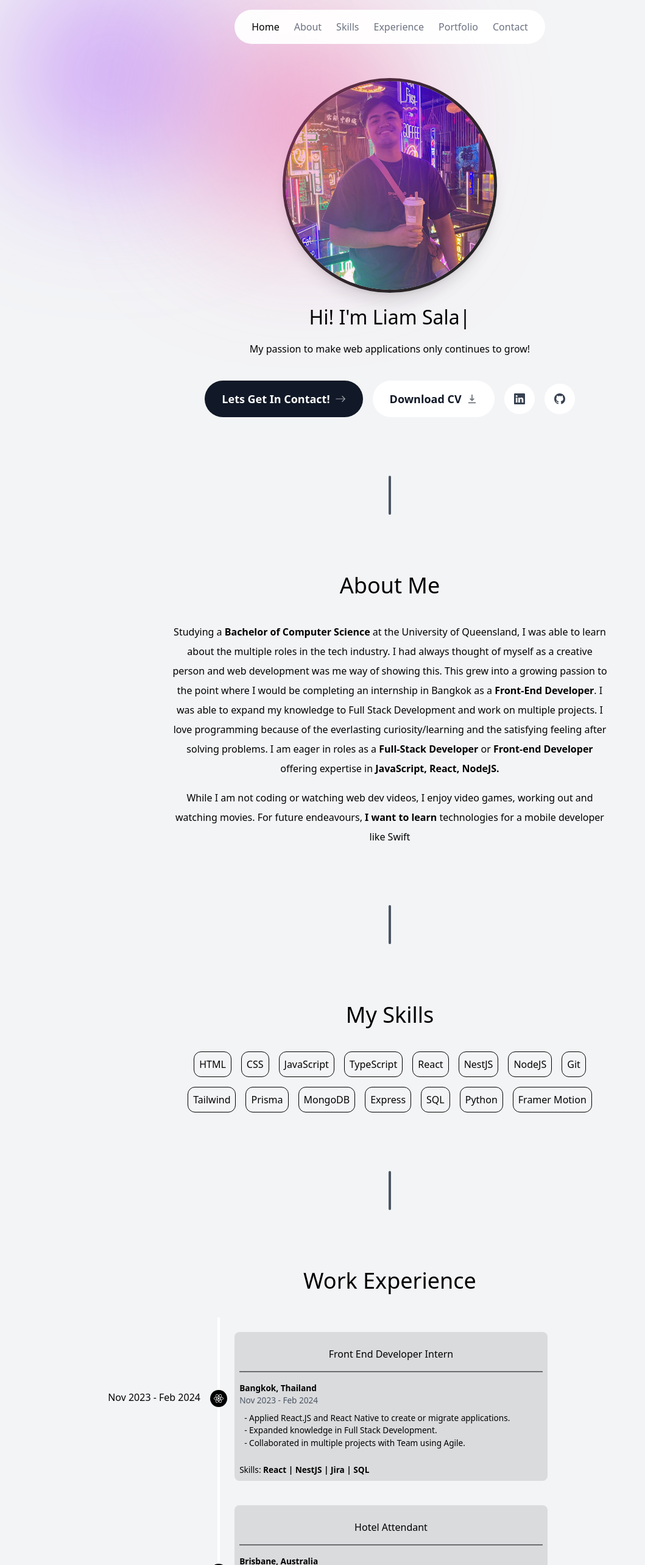
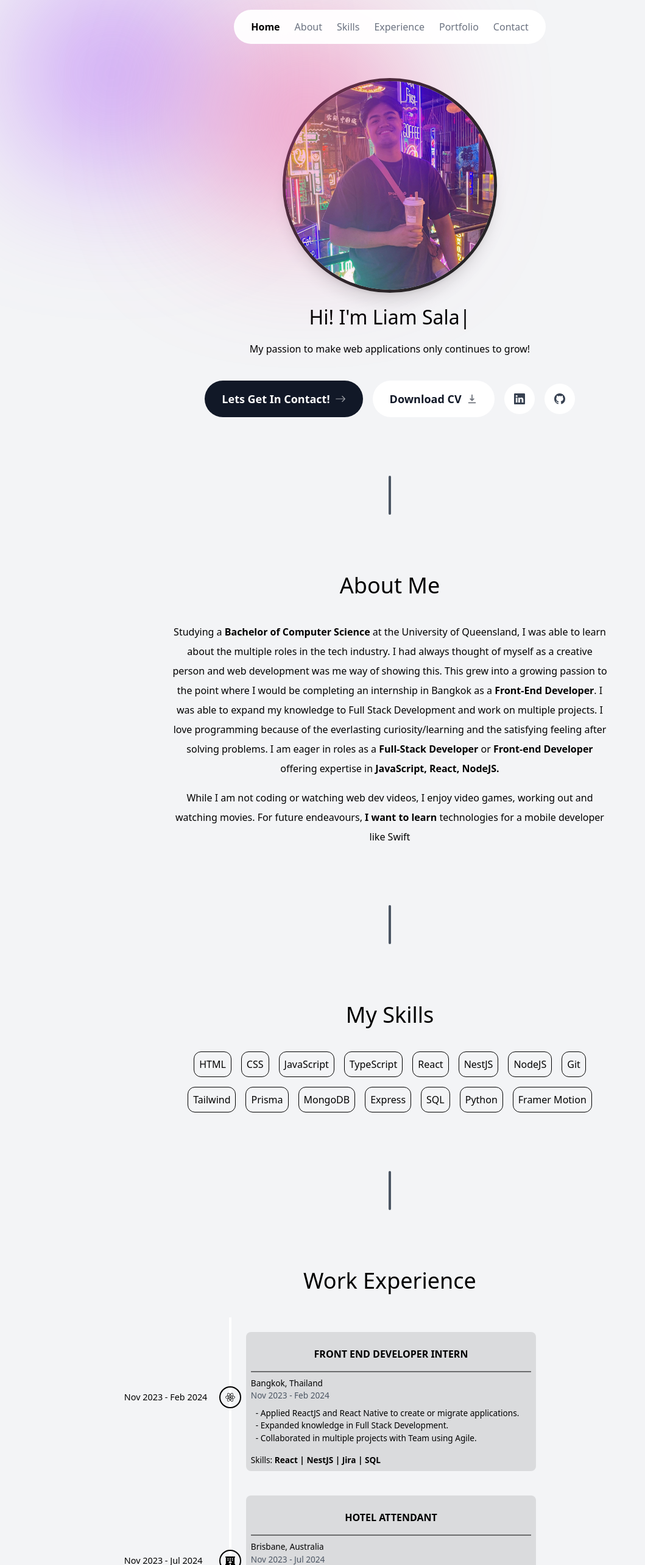
Before and after one commit to LiamSalangsang/portfolio2024, a React (Vite) app: page / in a window 1280 px wide. Shown: the top 2566 px of the page at 61% size, without its empty margins (0-1059 px from the left). Built offline with nearby package versions, Linux system fonts and the light colour scheme.

Commit message:
refining footer

```diff
--- a/src/App.jsx
+++ b/src/App.jsx
@@ -13,7 +13,7 @@ import { useState } from "react";
 
 const App = () => {
   const [ active, setActive ] = useState("#home");
-  return <div className="flex flex-col items-center bg-gray-100  z-[-100]">
+  return <div className="flex flex-col items-center bg-gray-100  -z-[100]">
   <NavigationBar active = {active} setActive = {setActive} />
   <Circle/>
   <Main/>
--- a/src/components/ExperienceSection.jsx
+++ b/src/components/ExperienceSection.jsx
@@ -1,10 +1,7 @@
-import { links } from "../lib/data";
-import { MdWork } from "react-icons/md";
 import { useRef } from "react";
 import { motion, useScroll } from "framer-motion";
 
 const ExperienceSection = (props) => {
-  const {title, location, timeWorked, achievements,icon, description} = props;
   const ref = useRef(null);
   const { scrollYProgress } = useScroll({
     target: ref,
@@ -20,16 +17,16 @@ const ExperienceSection = (props) => {
       animate = {{x:0}}
       transition={{ duration: 0.6 }}
       className="bg-black/10 rounded-lg relative min-w-80">
-    <div className="absolute top-[39%] -left-10 z-10"><div className="w-7 h-7 rounded-full bg-black flex text-white justify-center items-center"> {icon}</div></div>
-    <div className="absolute top-[39%] -left-[13rem] z-10"><div> {timeWorked}</div></div>
-    <div className="z-50 text-center p-4 m-2 border-b-2 border-b-black/50">{title}</div>
+    <div className="absolute top-[39%] -left-11 z-10"><div className="w-9 h-9 rounded-full border-2 border-black flex  justify-center items-center"> {props.icon}</div></div>
+    <div className="absolute top-[42%] -left-[12.5rem] z-10 text-left text-[0.9rem]"><div> {props.timeWorked}</div></div>
+    <div className="z-50 text-center p-4 m-2 border-b-2 border-b-black/50 uppercase font-semibold">{props.title}</div>
     <div className=" gap-2 text-[0.85rem]" >
-      <div className="p-2">
-        <div className="font-semibold">{location}</div>
-        <div className="text-gray-600">{timeWorked}</div>
-        <ul className="list-square p-2">{achievements.map((achi, idx)=> <li  key = {idx}> - {achi} </li>)}</ul>
+      <div className="pl-2">
+        <div className="">{props.location}</div>
+        <div className="text-gray-600">{props.timeWorked}</div>
+        <ul className="list-square p-2">{props.achievements.map((achi, idx)=> <li  key = {idx}> - {achi} </li>)}</ul>
       </div>
-      <div className="p-2"> Skills: <span className="font-semibold">{description}</span></div>
+      <div className="p-2"> Skills: <span className="font-semibold">{props.description}</span></div>
     </div>
     </motion.section></>
 };
--- a/src/components/Footer.jsx
+++ b/src/components/Footer.jsx
@@ -1,7 +1,21 @@
-import React from 'react'
+export default function Footer({ setActive }) {
+  const ScrollBackToTop = () => {
+    setActive("#home");
+    window.scroll({
+      top: 0,
+      behavior: "smooth",
+    });
+  };
 
-export default function Footer({setActive}) {
   return (
-   <a className="font-bold flex w-full justify-center mt-10 bg-black text-white p-4" href="#home" onClick={()=>setActive("#home")} > Back to Top </a>
-  )
+    <div className="flex bg-gray-500 font-semibold w-full mt-10 p-4 hover:bg-black hover:text-white transition">
+      <button
+        className="w-full translate-x-[50%]"
+        onClick={ScrollBackToTop}
+      >
+        Back To Top
+      </button>
+      <div className=" w-full text-right">Liam Salangsang Portfolio 2024</div>
+    </div>
+  );
 }
--- a/src/components/NavigationBar.jsx
+++ b/src/components/NavigationBar.jsx
@@ -1,30 +1,46 @@
-import { links } from '../lib/data.js';
-import { useState } from 'react';
+import { links } from "../lib/data.js";
 
-const ScrollToSection= (sectionID) =>{
+const ScrollToSection = (sectionID) => {
   const selected = document.getElementById(sectionID.slice(1));
-  if (selected){
+
+  if (selected) {
     window.scroll({
       top: selected.offsetTop - 100,
-      behavior: 'smooth'
+      behavior: "smooth",
     });
   }
+};
 
-}
-
-const NavigationBar = ({active, setActive}) => {
-
-
-  return <header className=' z-[100] fixed top-4'>
-    <nav className='bg-white/95 px-7 py-4 rounded-full'>
-      <ul className=" flex gap-6 ">
-        {links.map((link)=> {
-          return <div key = {link.hash} ><button onClick = {()=>{(ScrollToSection(link.hash)); setActive(link.hash);}} className={`hover:text-black transition ${active === link.hash ? 'text-black font-[500]' : 'text-gray-500'}`}
-          >{link.name}</button></div>
-        })}
-      </ul>
-    </nav>
-    </header> ;
+const NavigationBar = ({ active, setActive }) => {
+  return (
+    <header className=" z-[100] fixed top-4">
+      <nav className="bg-white/95 px-7 py-4 rounded-full">
+        <ul className=" flex gap-6 ">
+          {links.map((link) => {
+            return (
+              <div
+                key={link.hash}
+                className={`hover:text-black transition ${
+                  active === link.hash
+                    ? "text-black font-[600]  rounded-full"
+                    : "text-gray-500"
+                }`}
+              >
+                <button
+                  onClick={() => {
+                    ScrollToSection(link.hash);
+                    setActive(link.hash);
+                  }}
+                >
+                  {link.name}
+                </button>
+              </div>
+            );
+          })}
+        </ul>
+      </nav>
+    </header>
+  );
 };
 
 export default NavigationBar;
--- a/src/components/ProjectSection.jsx
+++ b/src/components/ProjectSection.jsx
@@ -20,9 +20,9 @@ export default function Project({
         scale: scrollYProgress,
         opacity: scrollYProgress,
       }}
-      className="group mb-3 sm:mb-8 last:mb-0"
+      className="group mb-3 sm:mb-8 last:mb-0 hover:text-white"
     >
-      <section className="bg-gray-200 max-w-[42rem] border border-black/5 rounded-lg overflow-hidden sm:pr-8 relative sm:h-[20rem] hover:bg-gray-00 transition sm:group-even:pl-8 group-hover:bg-purple-950 group-hover:text-white transition">
+      <section className="bg-gray-200  max-w-[42rem] border border-black/5 rounded-lg overflow-hidden sm:pr-8 relative sm:h-[20rem] sm:group-even:pl-8 group-hover:bg-purple-950 transition">
         <div className="pt-4 pb-7 px-5 sm:pl-10 sm:pr-2 sm:pt-10 sm:max-w-[50%] flex flex-col h-full sm:group-even:ml-[18rem]">
           <h3 className="text-2xl font-semibold ">{title}</h3>
           <p className="mt-2 leading-relaxed text-gray-700 group-hover:text-white ">
--- a/src/lib/data.js
+++ b/src/lib/data.js
@@ -1,9 +1,8 @@
 import techverse from "../assets/techverse.png";
 import shoes from "../assets/shoes.png";
-import companyIMG from "../assets/company.jpg";
 import React from "react";
 import { MdWork } from "react-icons/md";
-import { FaReact, FaHotel } from "react-icons/fa"
+import { FaReact, FaHotel } from "react-icons/fa";
 
 export const links = [
   { name: "Home", hash: "#home" },
@@ -34,9 +33,9 @@ export const experience = [
   {
     title: "Front End Developer Intern",
     location: "Bangkok, Thailand",
-    timeWorked: "Nov 2023 -  Feb 2024",
+    timeWorked: "Nov 2023 - Feb 2024",
     achievements: [
-      "Applied React.JS and React Native to create or migrate applications.",
+      "Applied ReactJS and React Native to create or migrate applications.",
       "Expanded knowledge in Full Stack Development.",
       "Collaborated in multiple projects with Team using Agile.",
     ],
@@ -46,21 +45,27 @@ export const experience = [
   {
     title: "Hotel Attendant",
     location: "Brisbane, Australia",
-    timeWorked: "Jan 2022 - Jul 2022",
-    achievements: ["Communicating with client to provide best services",
-     "Consistently proved to provide cleaning services in efficient manner",
-     "Distributed  workload evenly among team members."],
+    timeWorked: "Nov 2023 - Jul 2024",
+    achievements: [
+      "Communicating with client to provide best services",
+      "Consistently proved to provide cleaning services in efficient manner",
+      "Distributed  workload evenly among team members.",
+    ],
     icon: React.createElement(FaHotel),
-    description: "Efficiency | Quality Assurance | Communication | Customer Service",
+    description: "Efficiency | QA | Communication | Customer Service",
   },
   {
     title: "McDonalds Crew Trainer",
     location: "Brisbane, Australia",
     timeWorked: "Jan 2018 - Nov 2022",
-    achievements: ["Communicated with team to provide food services efficiently", "Lead a team under high pressure peak times", "Taught new members, the structure and strategie with my knowledge "],
+    achievements: [
+      "Communicated with team to provide food services efficiently",
+      "Lead a team under high pressure peak times",
+      "Taught new members, the structure and strategie with my knowledge ",
+    ],
     icon: React.createElement(MdWork),
     description: "Teamwork | Leadership | Efficiency | Communication",
-  }
+  },
 ];
 
 export const skillsData = [
--- a/src/page/Projects.jsx
+++ b/src/page/Projects.jsx
@@ -3,12 +3,12 @@ import ProjectSection from "../components/ProjectSection";
 import { projects } from "../lib/data";
 
 const Projects = () => {
-  return <div className="text-center flex gap-2 flex-col relative" id="projects">
+  return <div className="text-center flex flex-col relative" id="projects">
   <SectionHeading>Portfolio</SectionHeading>
 
 {  projects.map((project,index) =>{
 
-    return <div className= 'relative' key = {index}>
+    return <div className= 'm-4' key = {index}>
       <ProjectSection {...project}/>
     </div>
   }
--- a/src/page/Skills.jsx
+++ b/src/page/Skills.jsx
@@ -8,7 +8,7 @@ const Skills = () => {
     <SectionHeading> My Skills </SectionHeading>
 
     <div className="flex justify-center">
-        <section className="flex gap-4  w-[55%] flex-wrap justify-center text-center">{skillsData.map((skill,idx)=> { return <div key = {idx} className={` ${idx % 2 == 0 ? 'hover:text-white hover:bg-gray-500 transition':'hover:bg-gray-300 hover:p-4 ease-in-out duration-100'} p-2 rounded-xl border border-black`}>{skill}</div>})}</section>
+        <section className="flex gap-4  w-[55%] flex-wrap justify-center text-center">{skillsData.map((skill,idx)=> { return <div key = {idx} className={` ${idx % 2 == 0 ? 'hover:text-white hover:bg-gray-500 transition':'hover:bg-gray-300 ease-in-out duration-100'} p-2 rounded-xl border border-black`}>{skill}</div>})}</section>
     </div>
 
   </section>)
```
